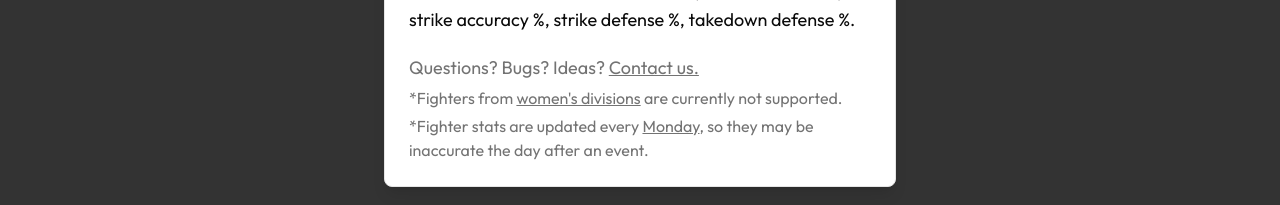
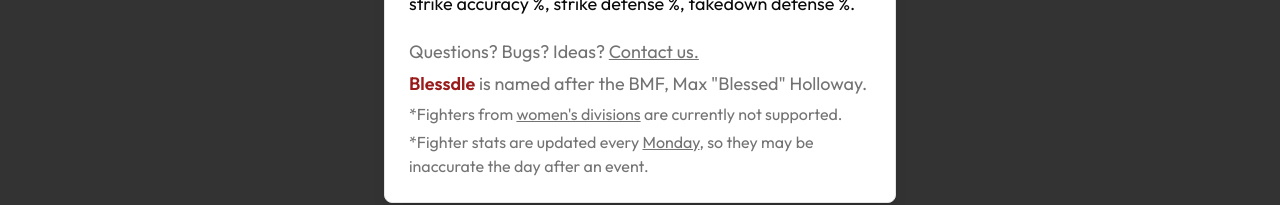
Before and after one commit to jmoon0/UFCdle, a React (Vite) app in the folder frontend/: page / in a window 1280 px wide. Both pictures are taken after a click on the button "Help". Shown: the part 542-747 px from the top of the page. Built offline with nearby package versions, Linux system fonts and the light colour scheme; no server answers.

Commit message:
Added "blessdle" name origin

```diff
--- a/frontend/src/components/Help.jsx
+++ b/frontend/src/components/Help.jsx
@@ -50,6 +50,7 @@
               <p>Possible <span className='font-semibold text-rose-500'>Bonus Stats</span>: KO/TKO win %, submission win %, strike accuracy %, strike defense %, takedown defense %.</p>
               <div className='pt-4 text-base text-muted-foreground space-y-1'>
                 <p className='text-lg'>Questions? Bugs? Ideas? <a className="underline" href="https://forms.gle/s4rGBUxU9VMh4ZzAA" target='_blank' rel='nofollow'>Contact us.</a></p>
+                <p className='text-lg'><span className='text-red-800 font-seirf font-semibold'>Blessdle</span> is named after the BMF, Max "Blessed" Holloway.</p>
                 <p>*Fighters from <u>women's divisions</u> are currently not supported.</p>
                 <p>*Fighter stats are updated every <u>Monday</u>, so they may be inaccurate the day after an event.</p>
               </div>
```
